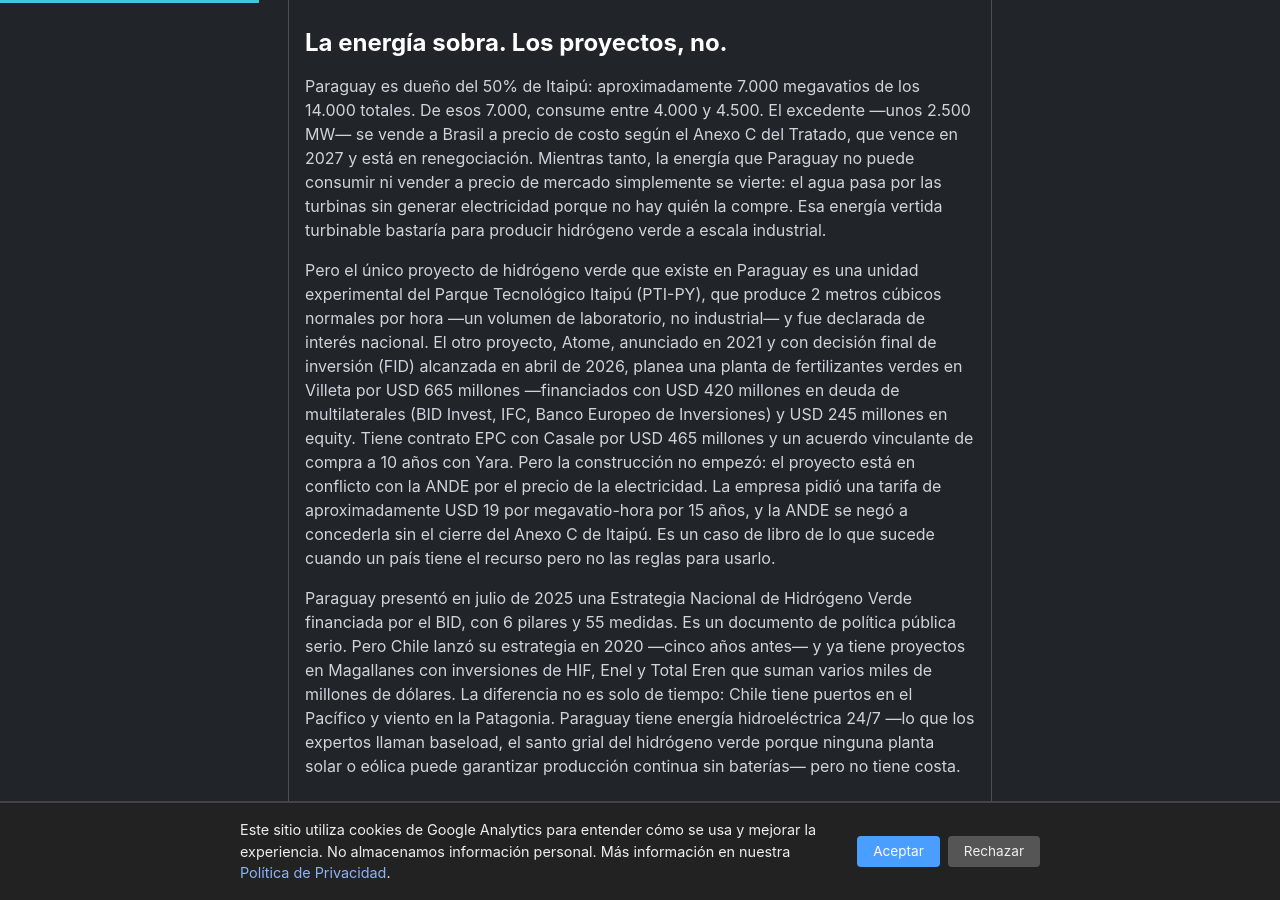
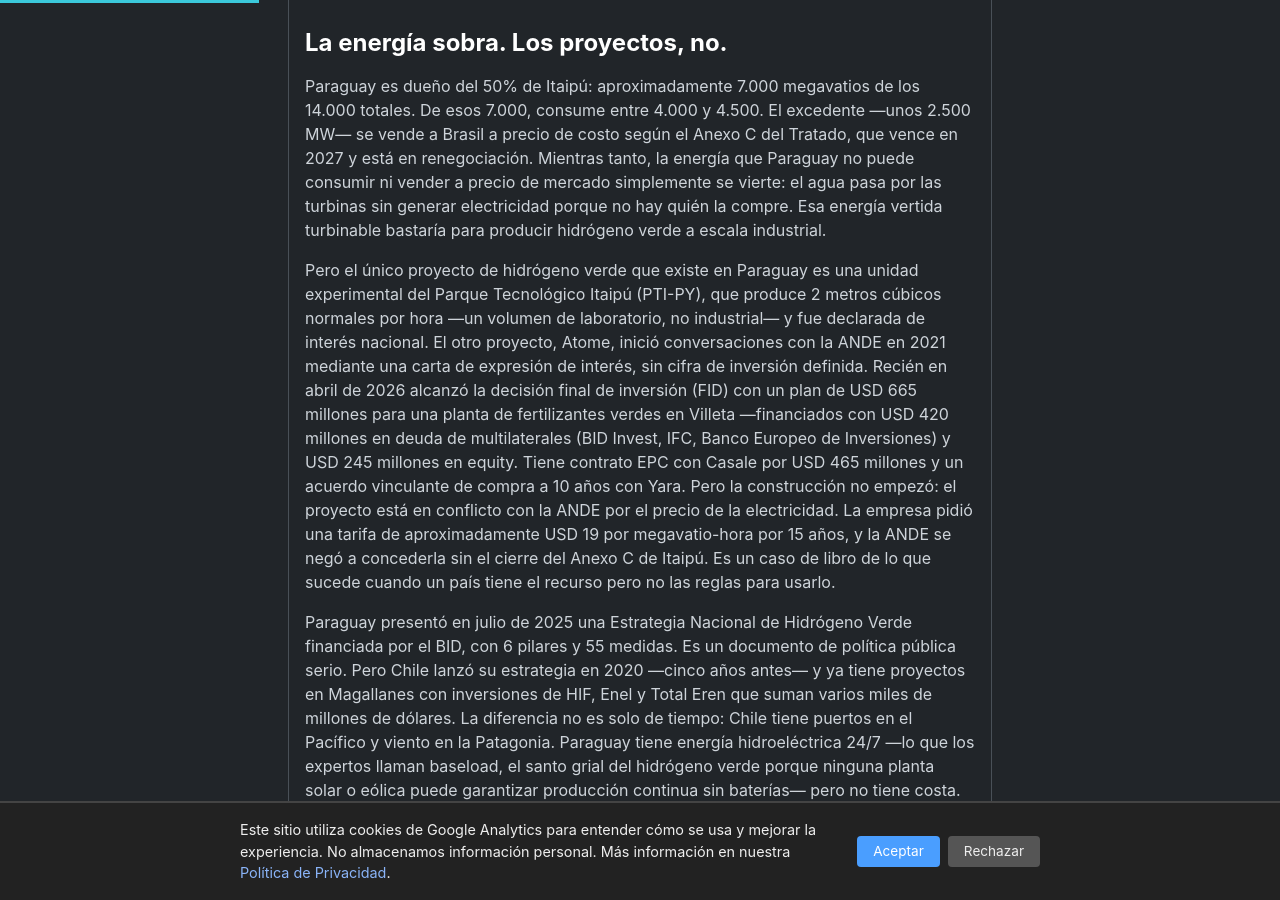
Before and after one commit to miravosqueinteresante/muchotexto.net, a Jekyll site: the page built from _posts/2026-07-27-hidrogeno-verde-paraguay.md, in a window 1280 px wide and 900 px high, scrolled down 769 px. Built offline with Jekyll 4.4.1, drawn with Linux system fonts in a browser that asks for light colours; some of the changed text lies outside the part shown.

Commit message:
fix: Atome timeline (2021=interest letter, 2026=FID), HIF Paysandu ->.3B

```diff
--- a/_posts/2026-07-27-hidrogeno-verde-paraguay.md
+++ b/_posts/2026-07-27-hidrogeno-verde-paraguay.md
@@ -14,7 +14,7 @@
 
 Paraguay es dueño del 50% de Itaipú: aproximadamente 7.000 megavatios de los 14.000 totales. De esos 7.000, consume entre 4.000 y 4.500. El excedente —unos 2.500 MW— se vende a Brasil a precio de costo según el Anexo C del Tratado, que vence en 2027 y está en renegociación. Mientras tanto, la energía que Paraguay no puede consumir ni vender a precio de mercado simplemente se vierte: el agua pasa por las turbinas sin generar electricidad porque no hay quién la compre. Esa energía vertida turbinable bastaría para producir hidrógeno verde a escala industrial.
 
-Pero el único proyecto de hidrógeno verde que existe en Paraguay es una unidad experimental del Parque Tecnológico Itaipú (PTI-PY), que produce 2 metros cúbicos normales por hora —un volumen de laboratorio, no industrial— y fue declarada de interés nacional. El otro proyecto, Atome, anunciado en 2021 y con decisión final de inversión (FID) alcanzada en abril de 2026, planea una planta de fertilizantes verdes en Villeta por USD 665 millones —financiados con USD 420 millones en deuda de multilaterales (BID Invest, IFC, Banco Europeo de Inversiones) y USD 245 millones en equity. Tiene contrato EPC con Casale por USD 465 millones y un acuerdo vinculante de compra a 10 años con Yara. Pero la construcción no empezó: el proyecto está en conflicto con la ANDE por el precio de la electricidad. La empresa pidió una tarifa de aproximadamente USD 19 por megavatio-hora por 15 años, y la ANDE se negó a concederla sin el cierre del Anexo C de Itaipú. Es un caso de libro de lo que sucede cuando un país tiene el recurso pero no las reglas para usarlo.
+Pero el único proyecto de hidrógeno verde que existe en Paraguay es una unidad experimental del Parque Tecnológico Itaipú (PTI-PY), que produce 2 metros cúbicos normales por hora —un volumen de laboratorio, no industrial— y fue declarada de interés nacional. El otro proyecto, Atome, inició conversaciones con la ANDE en 2021 mediante una carta de expresión de interés, sin cifra de inversión definida. Recién en abril de 2026 alcanzó la decisión final de inversión (FID) con un plan de USD 665 millones para una planta de fertilizantes verdes en Villeta —financiados con USD 420 millones en deuda de multilaterales (BID Invest, IFC, Banco Europeo de Inversiones) y USD 245 millones en equity. Tiene contrato EPC con Casale por USD 465 millones y un acuerdo vinculante de compra a 10 años con Yara. Pero la construcción no empezó: el proyecto está en conflicto con la ANDE por el precio de la electricidad. La empresa pidió una tarifa de aproximadamente USD 19 por megavatio-hora por 15 años, y la ANDE se negó a concederla sin el cierre del Anexo C de Itaipú. Es un caso de libro de lo que sucede cuando un país tiene el recurso pero no las reglas para usarlo.
 
 Paraguay presentó en julio de 2025 una Estrategia Nacional de Hidrógeno Verde financiada por el BID, con 6 pilares y 55 medidas. Es un documento de política pública serio. Pero Chile lanzó su estrategia en 2020 —cinco años antes— y ya tiene proyectos en Magallanes con inversiones de HIF, Enel y Total Eren que suman varios miles de millones de dólares. La diferencia no es solo de tiempo: Chile tiene puertos en el Pacífico y viento en la Patagonia. Paraguay tiene energía hidroeléctrica 24/7 —lo que los expertos llaman baseload, el santo grial del hidrógeno verde porque ninguna planta solar o eólica puede garantizar producción continua sin baterías— pero no tiene costa.
 
```
Also changed, not shown: other parts of _posts/2026-07-27-hidrogeno-verde-paraguay.md (+1 -1 lines).
